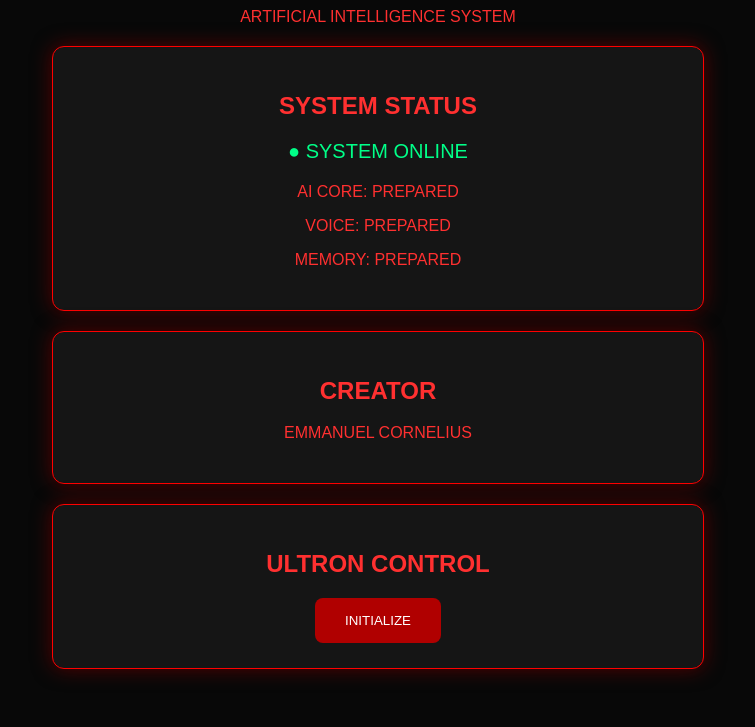
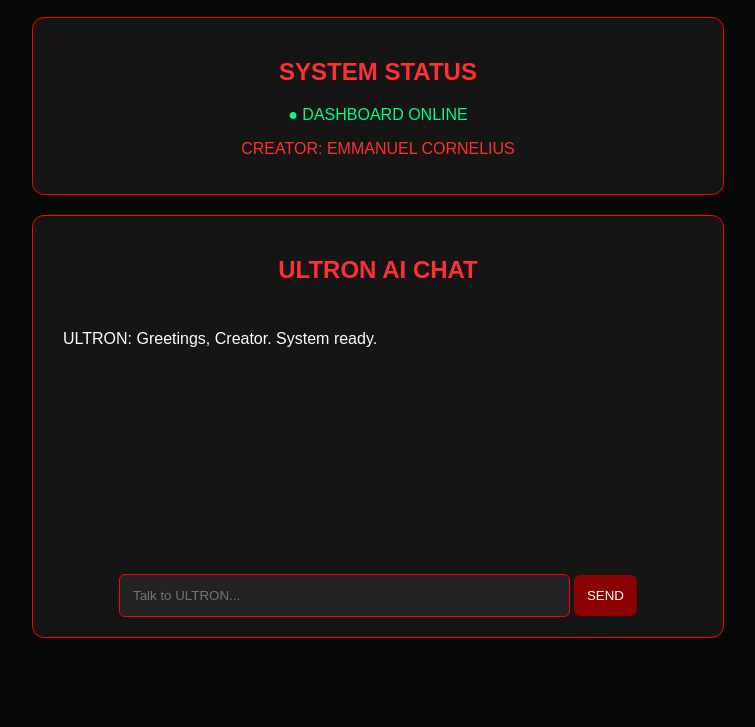
Before and after one commit to mar281/ULTRON-AI, a plain HTML site: page index.html in a window 1280 px wide. Shown: the part 168-895 px from the top of the page, without its empty margins (262-1017 px from the left). After the commit the page ends 854 px from the top, so only its background shows below. Drawn offline with Linux system fonts and the light colour scheme.

Commit message:
Refactor index.html for layout and styling updates

```diff
--- a/index.html
+++ b/index.html
@@ -3,74 +3,96 @@
 <html lang="en">
 <head>
 <meta charset="UTF-8">
-<meta name="viewport" content="width=device-width, initial-scale=1.0">
+<meta name="viewport" content="width=device-width, initial-scale=1">
 <title>ULTRON AI</title>
-
 <style>
 body {
     background: #080808;
     color: #ff3030;
     font-family: Arial, sans-serif;
     text-align: center;
-    padding: 30px;
+    padding: 20px;
 }
-
 h1 {
-    font-size: 55px;
+    font-size: 48px;
     letter-spacing: 8px;
     text-shadow: 0 0 20px red;
 }
-
 .panel {
+    background: #151515;
     border: 1px solid red;
-    padding: 25px;
+    border-radius: 12px;
+    padding: 20px;
     margin: 20px auto;
-    max-width: 600px;
-    background: #151515;
-    box-shadow: 0 0 20px #550000;
-    border-radius: 12px;
+    max-width: 650px;
 }
-
-.status {
-    color: #00ff88;
-    font-size: 20px;
+#chat {
+    height: 250px;
+    overflow-y: auto;
+    text-align: left;
+    padding: 10px;
+    color: white;
 }
-
+input {
+    padding: 13px;
+    width: 65%;
+    background: #222;
+    color: white;
+    border: 1px solid red;
+    border-radius: 6px;
+}
 button {
-    background: #b00000;
+    padding: 13px;
+    background: darkred;
     color: white;
     border: none;
-    padding: 15px 30px;
-    border-radius: 8px;
+    border-radius: 6px;
     cursor: pointer;
 }
 </style>
 </head>
-
 <body>
 
 <h1>ULTRON</h1>
 <p>ARTIFICIAL INTELLIGENCE SYSTEM</p>
 
 <div class="panel">
-    <h2>SYSTEM STATUS</h2>
-    <p class="status">● SYSTEM ONLINE</p>
-    <p>AI CORE: PREPARED</p>
-    <p>VOICE: PREPARED</p>
-    <p>MEMORY: PREPARED</p>
+<h2>SYSTEM STATUS</h2>
+<p style="color:#00ff88">● DASHBOARD ONLINE</p>
+<p>CREATOR: EMMANUEL CORNELIUS</p>
 </div>
 
 <div class="panel">
-    <h2>CREATOR</h2>
-    <p>EMMANUEL CORNELIUS</p>
+<h2>ULTRON AI CHAT</h2>
+<div id="chat">
+<p>ULTRON: Greetings, Creator. System ready.</p>
 </div>
 
-<div class="panel">
-    <h2>ULTRON CONTROL</h2>
-    <button onclick="alert('ULTRON dashboard is ready!')">
-        INITIALIZE
-    </button>
+<input id="message" placeholder="Talk to ULTRON...">
+<button onclick="sendMessage()">SEND</button>
 </div>
+
+<script>
+function sendMessage() {
+    const input = document.getElementById("message");
+    const chat = document.getElementById("chat");
+    const message = input.value.trim();
+
+    if (!message) return;
+
+    chat.innerHTML += "<p>You: " + escapeHTML(message) + "</p>";
+    chat.innerHTML += "<p>ULTRON: Dashboard communication test successful. My AI brain will be connected in a later step.</p>";
+
+    input.value = "";
+    chat.scrollTop = chat.scrollHeight;
+}
+
+function escapeHTML(text) {
+    const element = document.createElement("div");
+    element.textContent = text;
+    return element.innerHTML;
+}
+</script>
 
 </body>
 </html>
```
